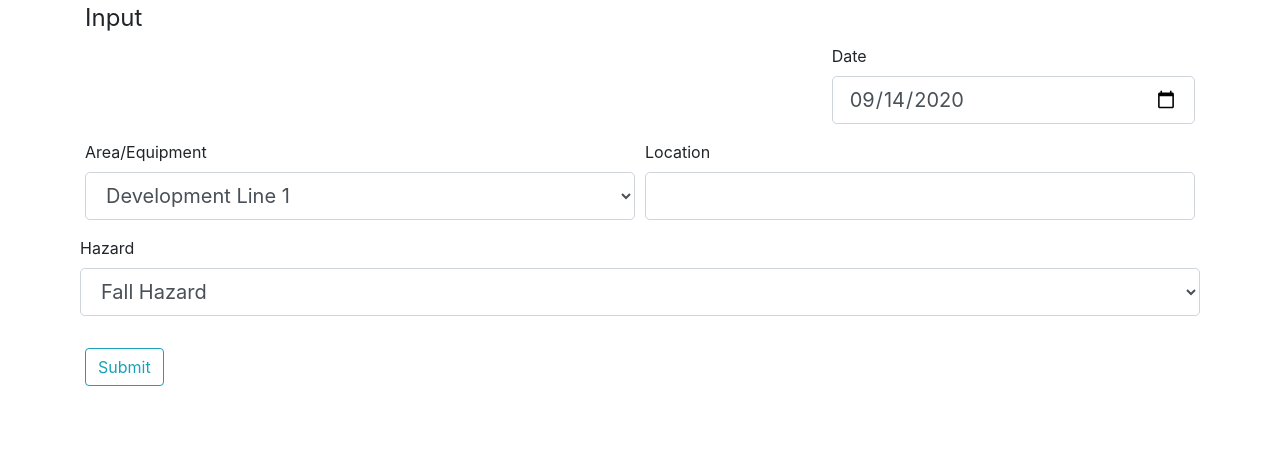
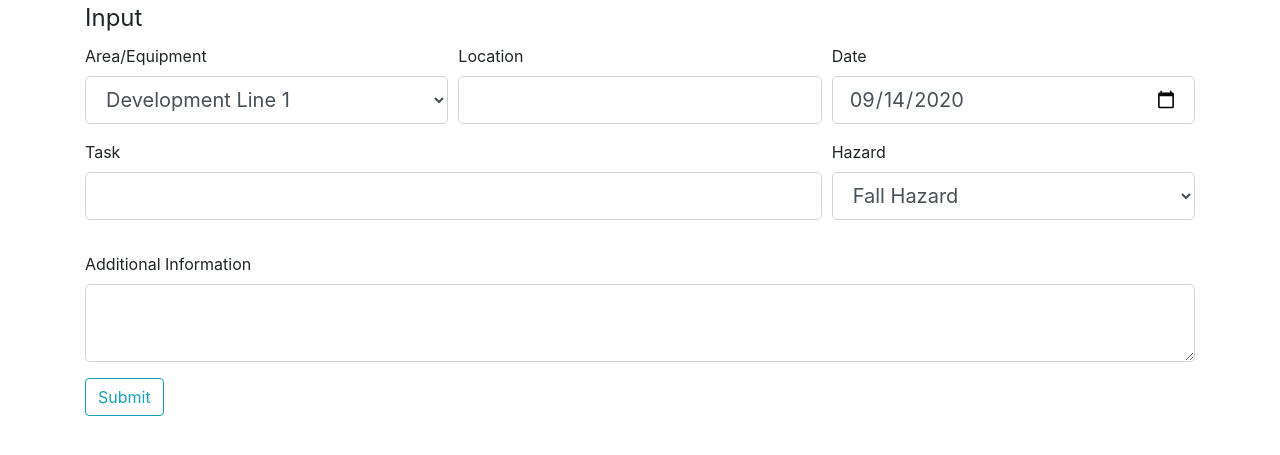
Before and after one commit to ctgruhn/General-Input-Web-Application, a Flask app: template hazardapp/templates/input.html in a window 1280 px wide. Shown: the part 56-511 px from the top of the page. Run offline with Flask 2, Linux system fonts and the light colour scheme; the template is opened without the code that fills it: values that come from a table or form of the project are taken from there, others are empty; some libraries are stand-ins or nearby versions.

Commit message:
Reformat input form

```diff
--- a/hazardapp/templates/input.html
+++ b/hazardapp/templates/input.html
@@ -9,34 +9,34 @@
                 <legend>Input</legend>
                 <div class="form-row">
                     <div class="col-md-4 mb-3">
-                        {{ form.first_name.label(class="form-control-label")}}
+                        {{ form.area.label(class="form-control-label") }}
     <!-- TODO: Validate Info  -->
-                        {% if form.first_name.errors%}
-                        {{ form.first_name(class="form-control form-control-lg is-invalid") }}
+                        {% if form.area.errors%}
+                        {{ form.area(class="form-control form-control-lg is-invalid") }}
                         <div class="invalid-feedback">
-                            {% for error in form.first_name.errors %}
+                            {% for error in form.area.errors %}
                             <span>{{ error }}</span>
                             {% endfor %}
                         </div>
                         {% else %}
-                        {{ form.first_name(class="form-control form-control-lg")}}
+                        {{ form.area(class="form-control form-control-lg") }}
                         {% endif %}
                     </div>
                     <div class="col-md-4 mb-3">
-                        {{ form.last_name.label(class="form-control-label")}}
-                        {% if form.last_name.errors%}
-                        {{ form.last_name(class="form-control form-control-lg is-invalid") }}
+                        {{ form.location.label(class="form-control-label") }}
+                        {% if form.location.errors%}
+                        {{ form.location(class="form-control form-control-lg is-invalid") }}
                         <div class="invalid-feedback">
-                            {% for error in form.last_name.errors %}
+                            {% for error in form.location.errors %}
                             <span>{{ error }}</span>
                             {% endfor %}
                         </div>
                     {% else %}
-                        {{ form.last_name(class="form-control form-control-lg")}}
+                        {{ form.location(class="form-control form-control-lg") }}
                     {% endif %}
                     </div>
                     <div class="col-md-4 mb-3">
-                        {{ form.date.label(class="form-control-label")}}
+                        {{ form.date.label(class="form-control-label") }}
                         {% if form.date.errors%}
                         {{ form.date(class="form-control form-control-lg is-invalid") }}
                         <div class="invalid-feedback">
@@ -45,40 +45,40 @@
                             {% endfor %}
                         </div>
                     {% else %}
-                        {{ form.date(class="form-control form-control-lg")}}
+                        {{ form.date(class="form-control form-control-lg", type="date") }}
                     {% endif %}
                     </div>
                 </div>
                 <div class="form-row">
-                    <div class="col-md-6 mb-3">
-                        {{ form.area.label(class="form-control-label")}}
-                        {% if form.area.errors%}
-                        {{ form.area(class="form-control form-control-lg is-invalid") }}
+                    <div class="col-md-8 mb-3">
+                        {{ form.task.label(class="form-control-label") }}
+                        {% if form.task.errors%}
+                        {{ form.task(class="form-control form-control-lg is-invalid") }}
                         <div class="invalid-feedback">
-                            {% for error in form.area.errors %}
+                            {% for error in form.task.errors %}
                             <span>{{ error }}</span>
                             {% endfor %}
                         </div>
                         {% else %}
-                        {{ form.area(class="form-control form-control-lg")}}
+                        {{ form.task(class="form-control form-control-lg") }}
                         {% endif %}
                     </div>
-                    <div class="col-md-6 mb-3">
-                        {{ form.location.label(class="form-control-label")}}
-                        {% if form.location.errors%}
-                        {{ form.location(class="form-control form-control-lg is-invalid") }}
+                    <div class="col-md-4 mb-3">
+                        {{ form.hazard.label(class="form-control-label") }}
+                        {% if form.hazard.errors%}
+                        {{ form.hazard(class="form-control form-control-lg is-invalid") }}
                         <div class="invalid-feedback">
-                            {% for error in form.location.errors %}
+                            {% for error in form.hazard.errors %}
                             <span>{{ error }}</span>
                             {% endfor %}
                         </div>
                         {% else %}
-                        {{ form.location(class="form-control form-control-lg")}}
+                        {{ form.hazard(class="form-control form-control-lg") }}
                         {% endif %}
                     </div>
                 </div>
-                <div class="form-row mb-3">
-                    {{ form.hazard.label(class="form-control-label")}}
+                <!-- <div class="form-row mb-3">
+                    {{ form.hazard.label(class="form-control-label") }}
                     {% if form.hazard.errors%}
                     {{ form.hazard(class="form-control form-control-lg is-invalid") }}
                     <div class="invalid-feedback">
@@ -87,20 +87,27 @@
                         {% endfor %}
                     </div>
                     {% else %}
-                    {{ form.hazard(class="form-control form-control-lg")}}
+                    {{ form.hazard(class="form-control form-control-lg") }}
                     {% endif %}
-                </div>
+                </div> -->
             </div>
                 <div class="form-group">
-                    {{ form.info.label(class="form-control-label")}}
-                    {{ form.info(class="form-control form-control-lg")}}
+                    {{ form.details.label(class="form-control-label") }}
+                    {% if form.details.errors%}
+                    {{ form.details(class="form-control form-control-lg is-invalid") }}
+                    <div class="invalid-feedback">
+                        {% for error in form.details.errors %}
+                        <span>{{ error }}</span>
+                        {% endfor %}
+                    </div>
+                    {% else %}
+                        {{ form.details(class="form-control form-control-lg") }}
+                    {% endif %}
                 </div>
             </fieldset>
             <div class="form-group">
-                {{ form.submit(class="btn btn-outline-info")}}
+                {{ form.submit(class="btn btn-outline-info") }}
             </div>
         </form>
     </div>
-    <!-- TODO: Push to database  -->
-    <!-- TODO: Redirect to new page (view page?) -->
 {% endblock content %}
```
